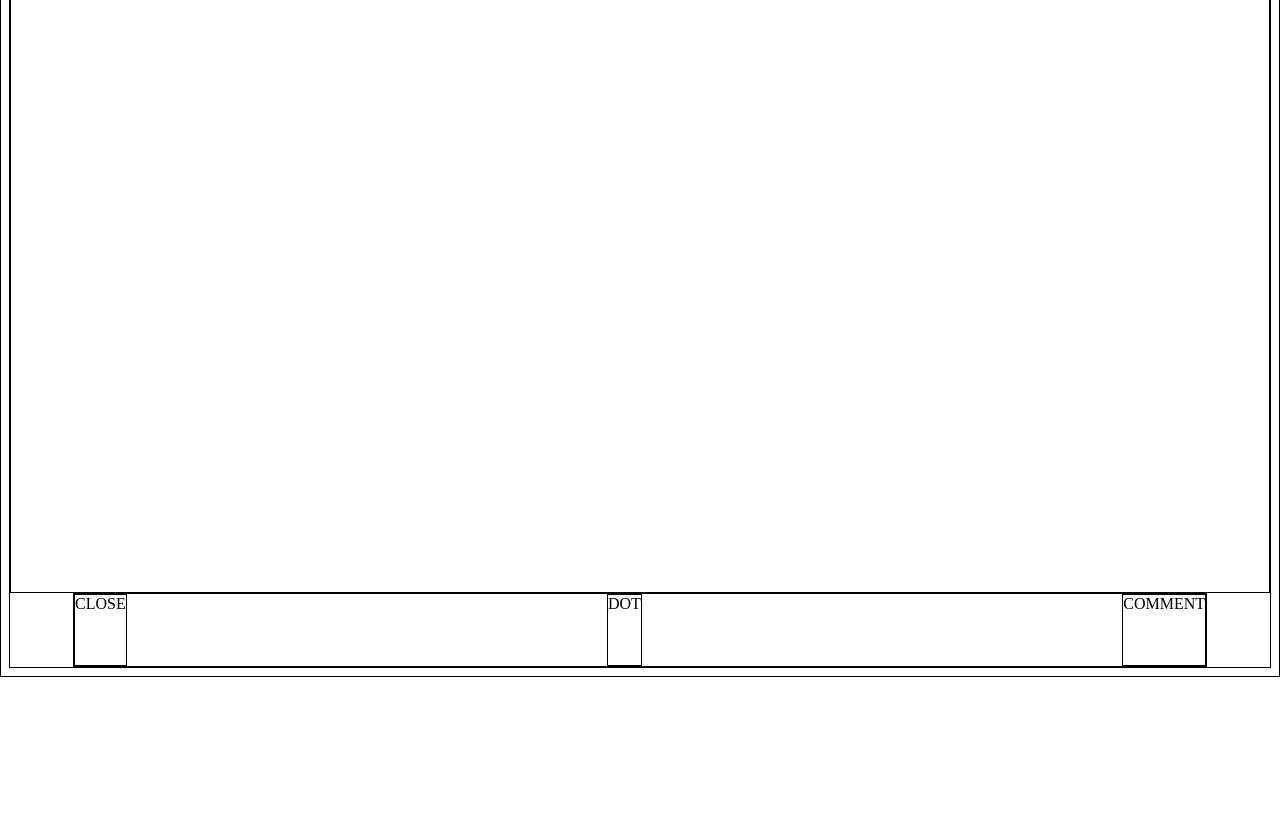
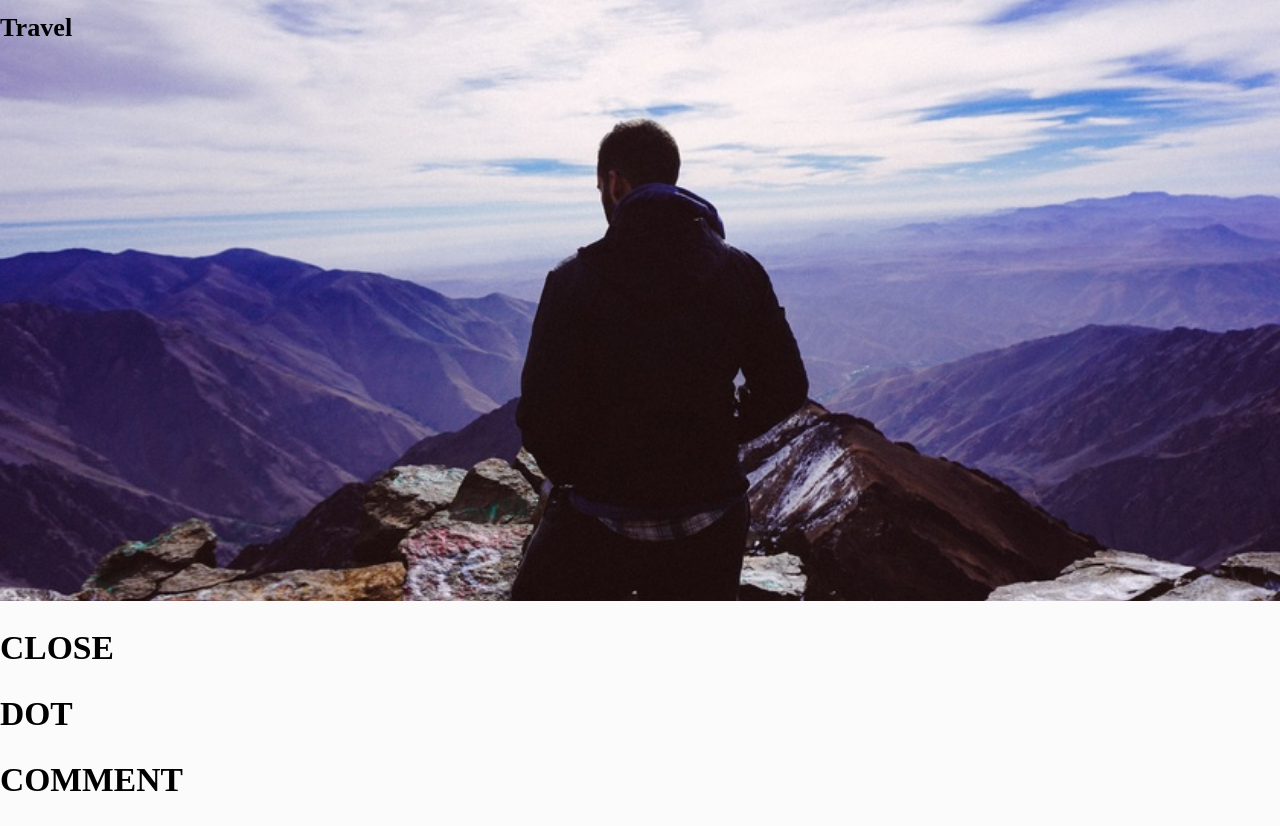
Before and after one commit to cas2void/WebTestbed, a plain HTML site: page DribbleSamples/Dribble202206010732/index.html in a window 1280 px wide. Shown: the part 147-973 px from the top of the page. Before the commit the page ends 824 px from the top, so only its background shows below. Drawn offline with Linux system fonts and the light colour scheme.

Commit message:
main only

```diff
--- a/DribbleSamples/Dribble202206010732/index.html
+++ b/DribbleSamples/Dribble202206010732/index.html
@@ -1,5 +1,6 @@
 <!DOCTYPE html>
 <html>
+
 <head>
 	<meta charset="utf-8">
 	<title>https://dribbble.com/shots/2262761-Mobile-Blog-App-Interface</title>
@@ -8,18 +9,25 @@
 
 <body>
 	<main>
-
+		<section>
+			<h2 class="author">Hawk Johnson</h2>
+			<h1 class="title">A Man on Top of the Mountain</h1>
+			<div class="tag">
+				<h3>Travel</h3>
+			</div>
+		</section>
 	</main>
 	<nav>
-			<div class="nav_close">
-				CLOSE
+		<div class="nav_button close">
+			<h1>CLOSE</h1>
 		</div>
-			<div class="nav_dot">
-				DOT
+		<div class="nav_button dot">
+			<h1>DOT</h1>
 		</div>
-			<div class="nav_comment">
-				COMMENT
+		<div class="nav_button comment">
+			<h1>COMMENT</h1>
 		</div>
 	</nav>
 </body>
+
 </html>
--- a/DribbleSamples/Dribble202206010732/styles/style.css
+++ b/DribbleSamples/Dribble202206010732/styles/style.css
@@ -1,9 +1,54 @@
-* {
-	border: 1px solid black;
+:root {
+	box-sizing: border-box;
+	font-size: calc(1vw + 0.6em);
+}
+
+*, *::before, *::after {
+	box-sizing: inherit;
+}
+
+body {
+	margin: 0;
+	background: #fbfbfc;
 }
 
 main {
-	height: 91vh;
+	/* border: 0px solid black; */
+	height: 90vh;
+	margin: 0;
+	background-image: url("../images/Dribble202206010732_01.jpg");
+	background-repeat: no-repeat;
+	background-size: cover;
+	background-position-x: center;
+}
+/*
+main section {
+	margin: 65% 40% auto 6%;
+	color: #fbfbfc;
+}
+
+section h1 {
+	font-size: 7em;
+	margin: 0;
+	padding: 0;
+}
+
+section h2 {
+	font-size: 2em;
+	margin: 0;
+	padding: 0;
+	color: black;
+}
+
+.tag {
+	background-color: #fbfbfc;
+}
+
+section h3 {
+	font-size: 2em;
+	margin: 0;
+	padding: 0;
+	color: black;
 }
 
 nav {
@@ -12,3 +57,9 @@ nav {
 	height: 9vh;
 	margin: 0 5%;
 }
+
+.nav_button {
+	display: flex;
+	justify-content: center;
+	align-items: center;
+} */
```
Lines whose indentation alone changed are shown as unchanged.
